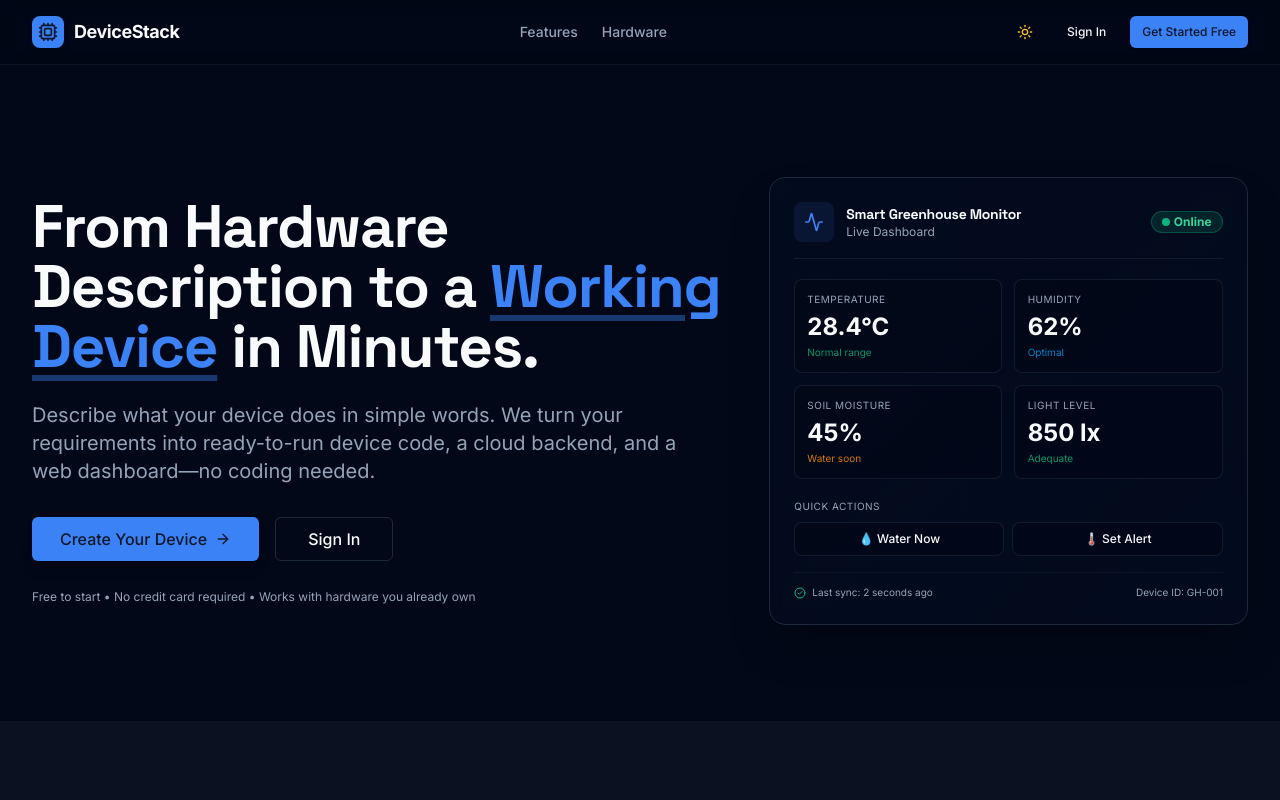
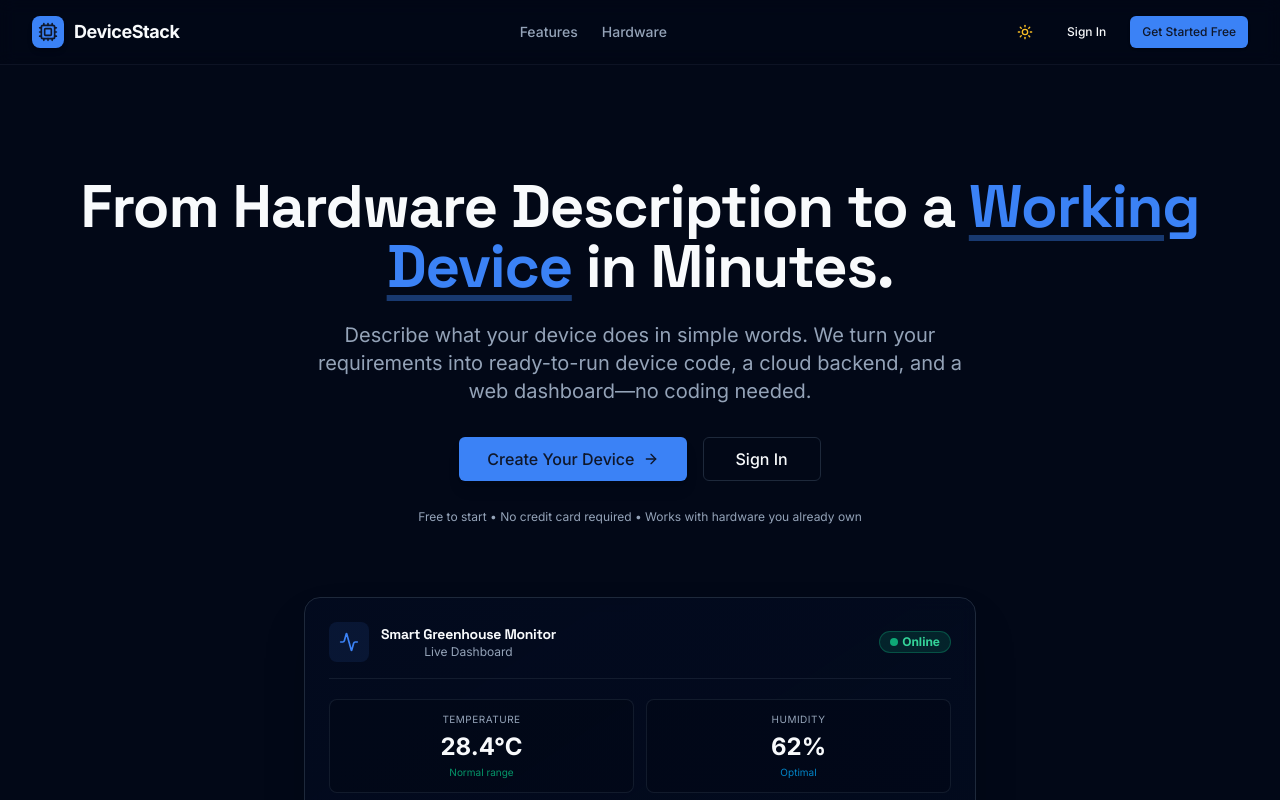
Before and after one commit to en-arthur/iot_platform_backend, a Next.js app: page / in a window 1280 px wide. Shown: the top 800 px of the page. Built offline with nearby package versions, Linux system fonts and the light colour scheme.

Commit message:
feat(landing): move demo below hero text
Center hero section layout with demo below CTAs
- Hero headline, description, and buttons centered
- Smart Greenhouse Monitor demo placed below CTAs
- Stacked vertical layout instead of side-by-side
- Demo appears after delay for visual hierarchy

```diff
--- a/app/page.js
+++ b/app/page.js
@@ -71,15 +71,10 @@ export default function LandingPage() {
         {/* Hero Section */}
         <section className="relative overflow-hidden pt-20 pb-16 md:pt-28 md:pb-24 border-b border-border/40">
           <div className="container max-w-7xl px-4 sm:px-8">
-            <div className="grid gap-12 lg:grid-cols-12 lg:items-center">
-              <motion.div
+            <div className="text-center space-y-6">
+              <motion.h1
                 initial="hidden"
                 animate="visible"
-                variants={fadeInUp}
-                custom={0}
-                className="lg:col-span-7 space-y-6 text-center lg:text-left"
-              >
-                <motion.h1
                 variants={fadeInUp}
                 custom={1}
                 className="text-4xl font-extrabold tracking-tighter sm:text-5xl lg:text-6xl text-foreground font-heading"
@@ -88,17 +83,21 @@ export default function LandingPage() {
               </motion.h1>
 
               <motion.p
+                initial="hidden"
+                animate="visible"
                 variants={fadeInUp}
                 custom={2}
-                  className="text-lg text-muted-foreground sm:text-xl max-w-2xl mx-auto lg:mx-0 leading-relaxed"
+                className="text-lg text-muted-foreground sm:text-xl max-w-2xl mx-auto leading-relaxed"
               >
                 Describe what your device does in simple words. We turn your requirements into ready-to-run device code, a cloud backend, and a web dashboard—no coding needed.
               </motion.p>
 
               <motion.div
+                initial="hidden"
+                animate="visible"
                 variants={fadeInUp}
                 custom={3}
-                  className="flex flex-col sm:flex-row gap-4 justify-center lg:justify-start pt-2"
+                className="flex flex-col sm:flex-row gap-4 justify-center pt-2"
               >
                 <Link href="/sign-up">
                   <Button size="lg" className="w-full sm:w-auto gap-2 text-base px-7 shadow-lg hover:shadow-primary/20 transition-all">
@@ -113,17 +112,22 @@ export default function LandingPage() {
                 </Link>
               </motion.div>
 
-                <motion.p variants={fadeInUp} custom={4} className="text-xs text-muted-foreground pt-1">
+              <motion.p
+                initial="hidden"
+                animate="visible"
+                variants={fadeInUp}
+                custom={4}
+                className="text-xs text-muted-foreground pt-1"
+              >
                 Free to start • No credit card required • Works with hardware you already own
               </motion.p>
-              </motion.div>
 
-              {/* Application Demo Visual */}
+              {/* Application Demo */}
               <motion.div
                 initial={{ opacity: 0, scale: 0.95, y: 20 }}
                 animate={{ opacity: 1, scale: 1, y: 0 }}
-                transition={{ duration: 0.6, delay: 0.2, ease: 'easeOut' }}
-                className="lg:col-span-5"
+                transition={{ duration: 0.6, delay: 0.5, ease: 'easeOut' }}
+                className="pt-12 max-w-2xl mx-auto"
               >
                 <div className="rounded-2xl border border-border bg-gradient-to-br from-card/95 to-card/80 p-6 shadow-2xl backdrop-blur relative overflow-hidden group hover:border-primary/40 transition-all">
                   {/* Demo Header */}
```
Lines whose indentation alone changed are shown as unchanged.
